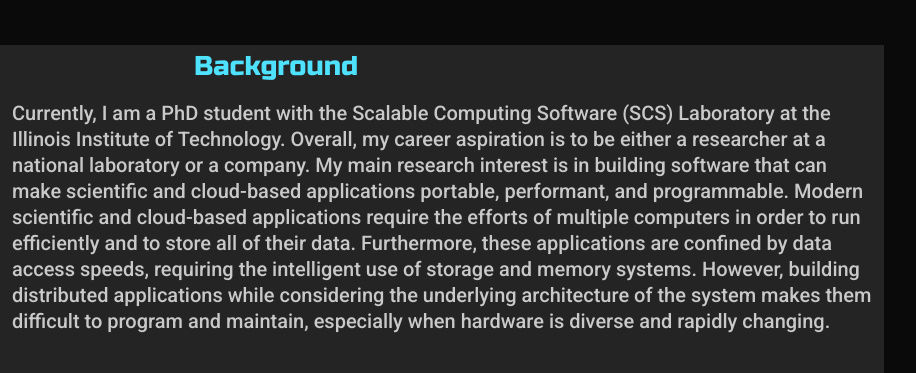
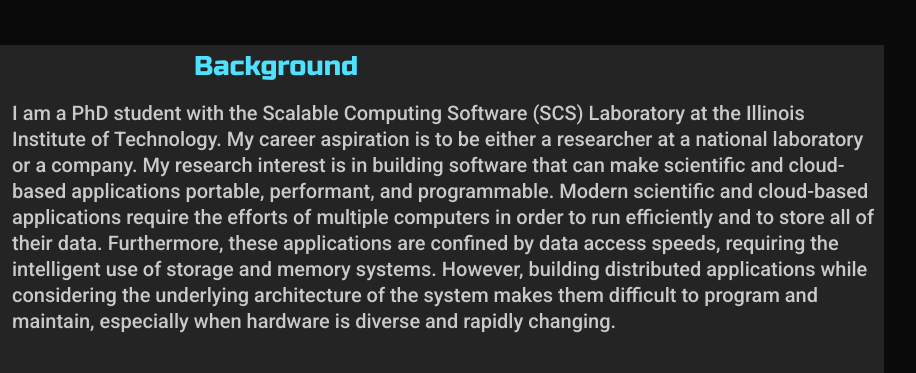
Before and after one commit to lukemartinlogan/professional-website, a plain HTML site: page index.html in a window 1280 px wide. Shown: the part 122-495 px from the top of the page, 364-1280 px from the left. Drawn offline with nearby package versions, Linux system fonts and the light colour scheme.

Commit message:
Update personal bio slightly

```diff
--- a/index.html
+++ b/index.html
@@ -35,17 +35,16 @@
       <div class="overview-body">
         <div class="overview-text">
           <p>
-            Currently, I am a PhD student with the Scalable Computing Software (SCS) Laboratory at
-            the Illinois Institute of Technology. Overall, my career aspiration is to be either a
-            researcher at a national laboratory or a company. My main research interest is in
-            building software that can make scientific and cloud-based applications portable,
-            performant, and programmable. Modern scientific and cloud-based applications require the
-            efforts of multiple computers in order to run efficiently and to store all of their
-            data. Furthermore, these applications are confined by data access speeds, requiring the
-            intelligent use of storage and memory systems. However, building distributed
-            applications while considering the underlying architecture of the system makes them
-            difficult to program and maintain, especially when hardware is diverse and rapidly
-            changing.
+            I am a PhD student with the Scalable Computing Software (SCS) Laboratory at the Illinois
+            Institute of Technology. My career aspiration is to be either a researcher at a national
+            laboratory or a company. My research interest is in building software that can make
+            scientific and cloud-based applications portable, performant, and programmable. Modern
+            scientific and cloud-based applications require the efforts of multiple computers in
+            order to run efficiently and to store all of their data. Furthermore, these applications
+            are confined by data access speeds, requiring the intelligent use of storage and memory
+            systems. However, building distributed applications while considering the underlying
+            architecture of the system makes them difficult to program and maintain, especially when
+            hardware is diverse and rapidly changing.
           </p>
 
           <p>
```
